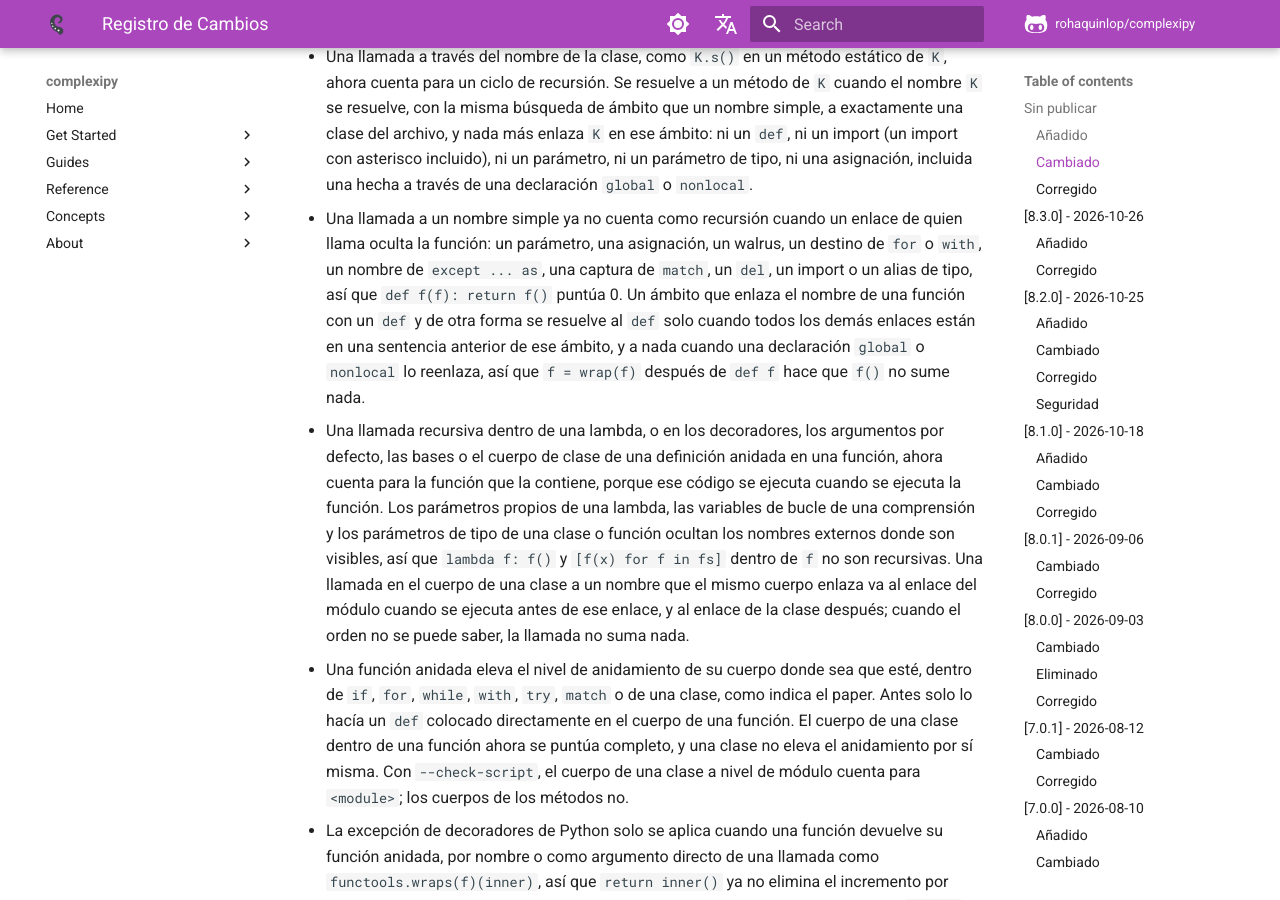
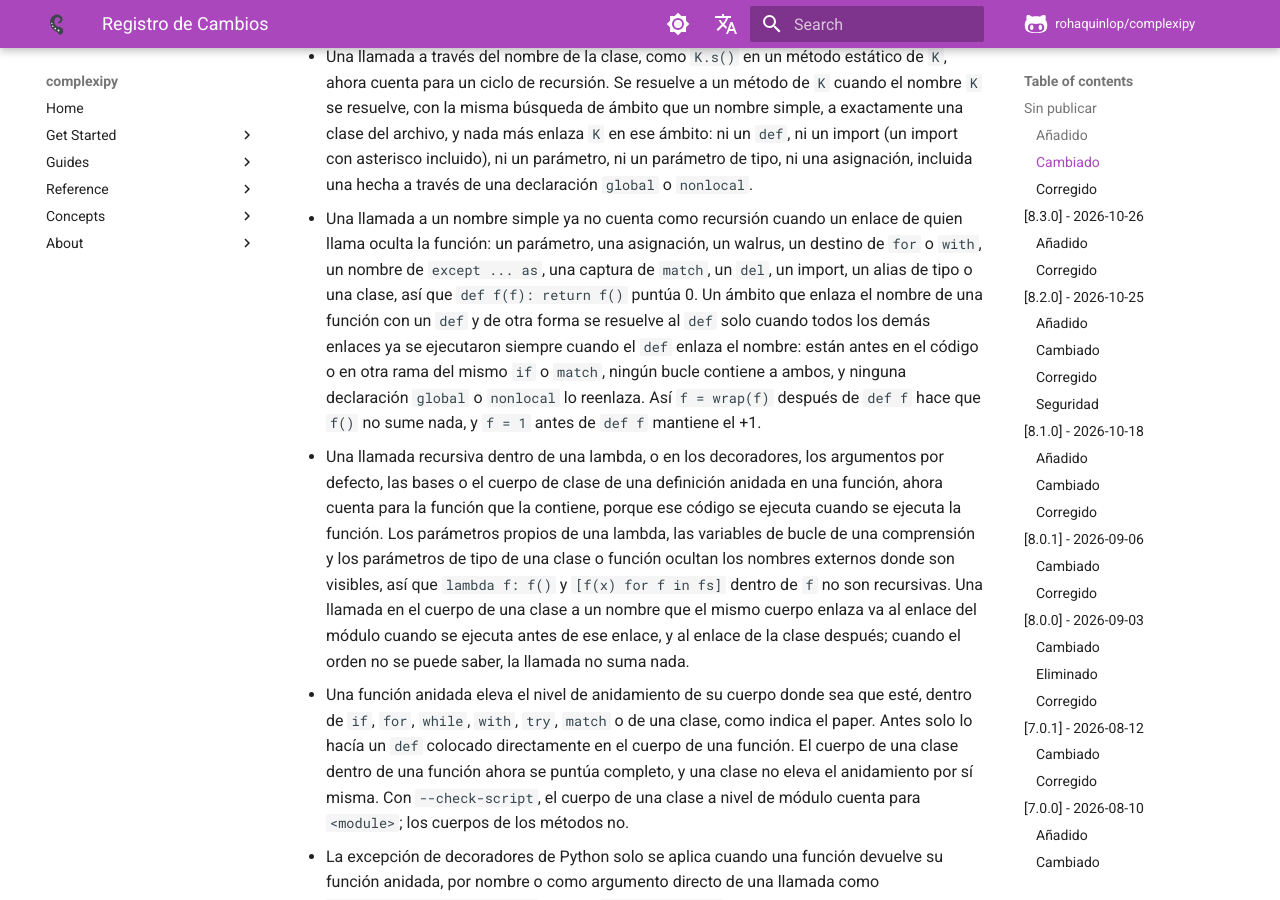
Before and after one commit to rohaquinlop/complexipy, an MkDocs documentation site: the page built from docs/es/changelog.md, in a window 1280 px wide and 900 px high, scrolled down 2043 px. Built offline with MkDocs 1.6.1 and Material for MkDocs 9.7.7, drawn with Linux system fonts in a browser that asks for light colours; comment, search, counter and statistics services are not loaded.

```diff
--- a/docs/es/changelog.md
+++ b/docs/es/changelog.md
@@ -102,12 +102,14 @@ GitHub con todos los detalles.
 - Una llamada a un nombre simple ya no cuenta como recursión cuando un enlace
   de quien llama oculta la función: un parámetro, una asignación, un walrus,
   un destino de `for` o `with`, un nombre de `except ... as`, una captura de
-  `match`, un `del`, un import o un alias de tipo, así que
+  `match`, un `del`, un import, un alias de tipo o una clase, así que
   `def f(f): return f()` puntúa 0. Un ámbito que enlaza el nombre de una
   función con un `def` y de otra forma se resuelve al `def` solo cuando todos
-  los demás enlaces están en una sentencia anterior de ese ámbito, y a nada
-  cuando una declaración `global` o `nonlocal` lo reenlaza, así que
-  `f = wrap(f)` después de `def f` hace que `f()` no sume nada.
+  los demás enlaces ya se ejecutaron siempre cuando el `def` enlaza el nombre:
+  están antes en el código o en otra rama del mismo `if` o `match`, ningún
+  bucle contiene a ambos, y ninguna declaración `global` o `nonlocal` lo
+  reenlaza. Así `f = wrap(f)` después de `def f` hace que `f()` no sume nada,
+  y `f = 1` antes de `def f` mantiene el +1.
 - Una llamada recursiva dentro de una lambda, o en los decoradores, los
   argumentos por defecto, las bases o el cuerpo de clase de una definición
   anidada en una función, ahora cuenta para la función que la contiene, porque
```
Also changed, not shown: CHANGELOG.md (+7 -5 lines), docs/es/understanding-scores.md (+1 -1 lines), docs/understanding-scores.md (+1 -1 lines).
